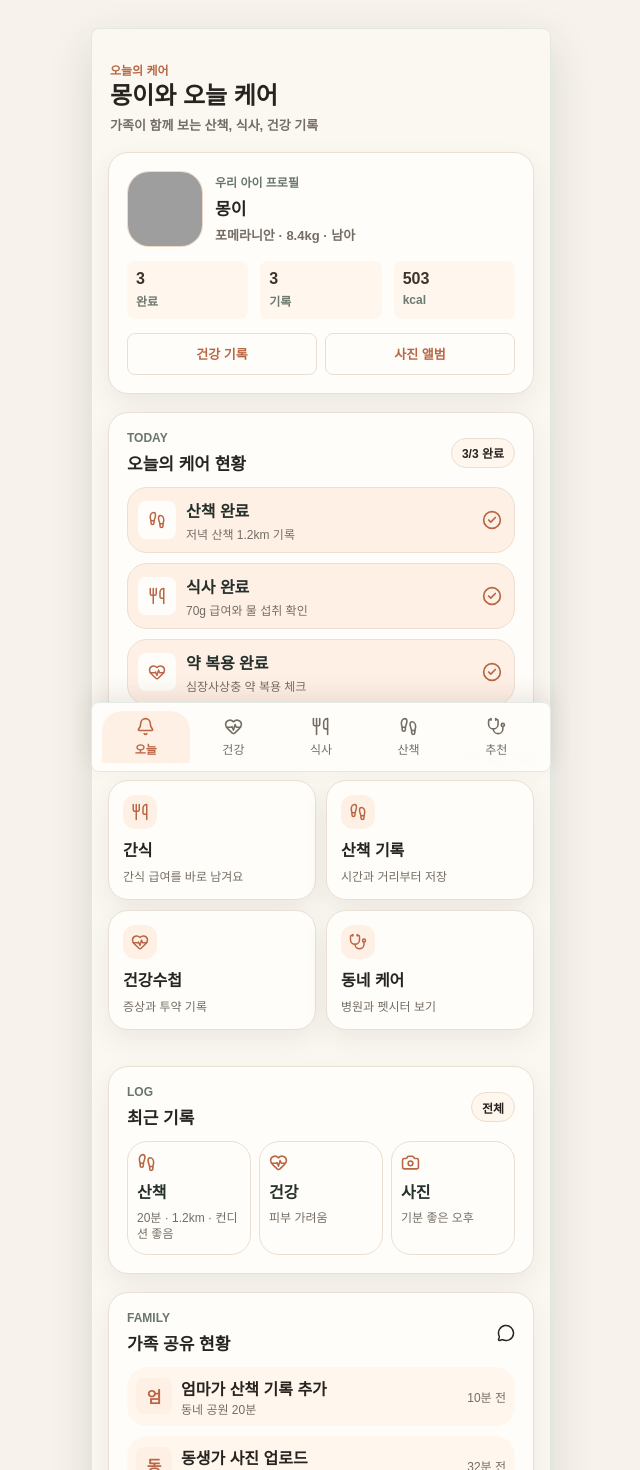
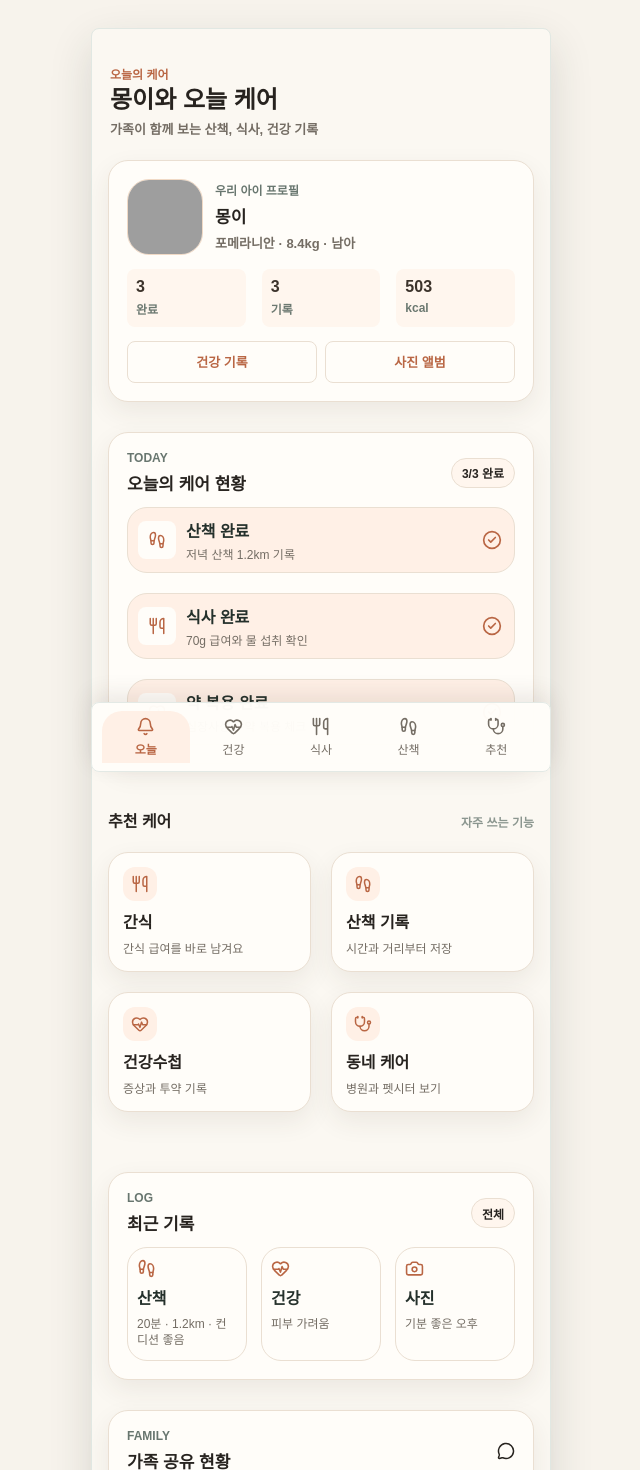
Before and after one commit to dlathdbsd1c4-sys/pet, a Next.js app: page / in a window 1280 px wide. Shown: the top 1470 px of the page, without its empty margins (319-959 px from the left). Built offline with nearby package versions, Linux system fonts and the light colour scheme; grey boxes are pictures that could not be loaded.

Commit message:
style: expand card spacing

```diff
--- a/src/app/globals.css
+++ b/src/app/globals.css
@@ -1326,15 +1326,15 @@ body {
 }
 
 .mobile-shell {
-  padding: 18px 16px 120px;
+  padding: 20px 16px 124px;
 }
 
 .view-stack {
-  gap: 18px;
+  gap: 30px;
 }
 
 .calm-header {
-  padding: 14px 2px 18px;
+  padding: 16px 2px 22px;
 }
 
 .section-block,
@@ -1345,17 +1345,27 @@ body {
 }
 
 .care-shortcuts {
-  gap: 12px;
-  margin: 2px 0 18px;
+  gap: 20px;
+  margin: 14px 0 30px;
 }
 
 .care-status-list,
 .family-feed {
-  gap: 10px;
+  gap: 20px;
 }
 
 .profile-stats {
-  gap: 12px;
+  gap: 16px;
+}
+
+.shortcut-grid {
+  gap: 20px;
+}
+
+.recent-record-grid,
+.neighborhood-grid,
+.quick-actions {
+  gap: 14px;
 }
 
 .profile-stats span,
```
Also changed, not shown: 1 other file (tests, documents, lock files or other folders).
